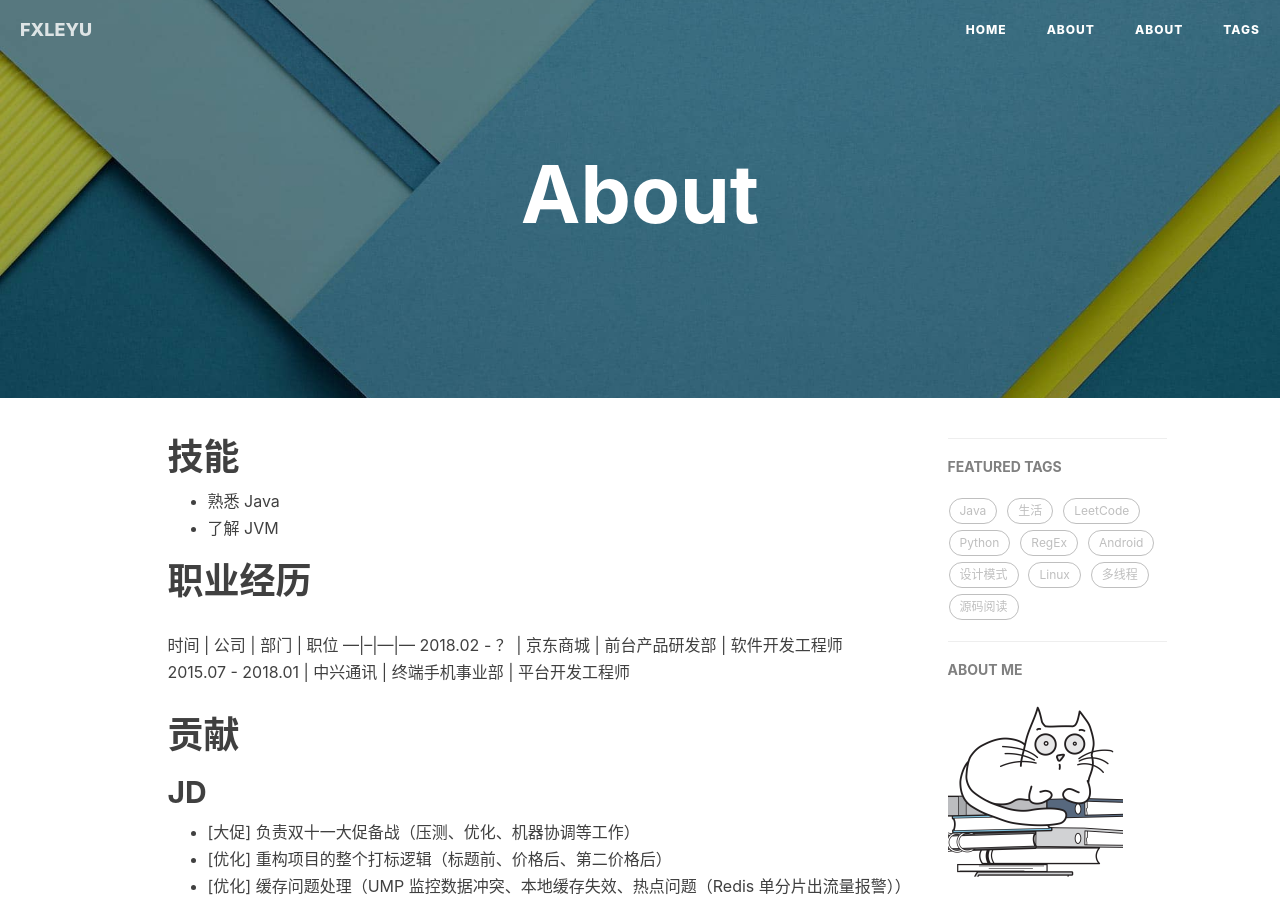
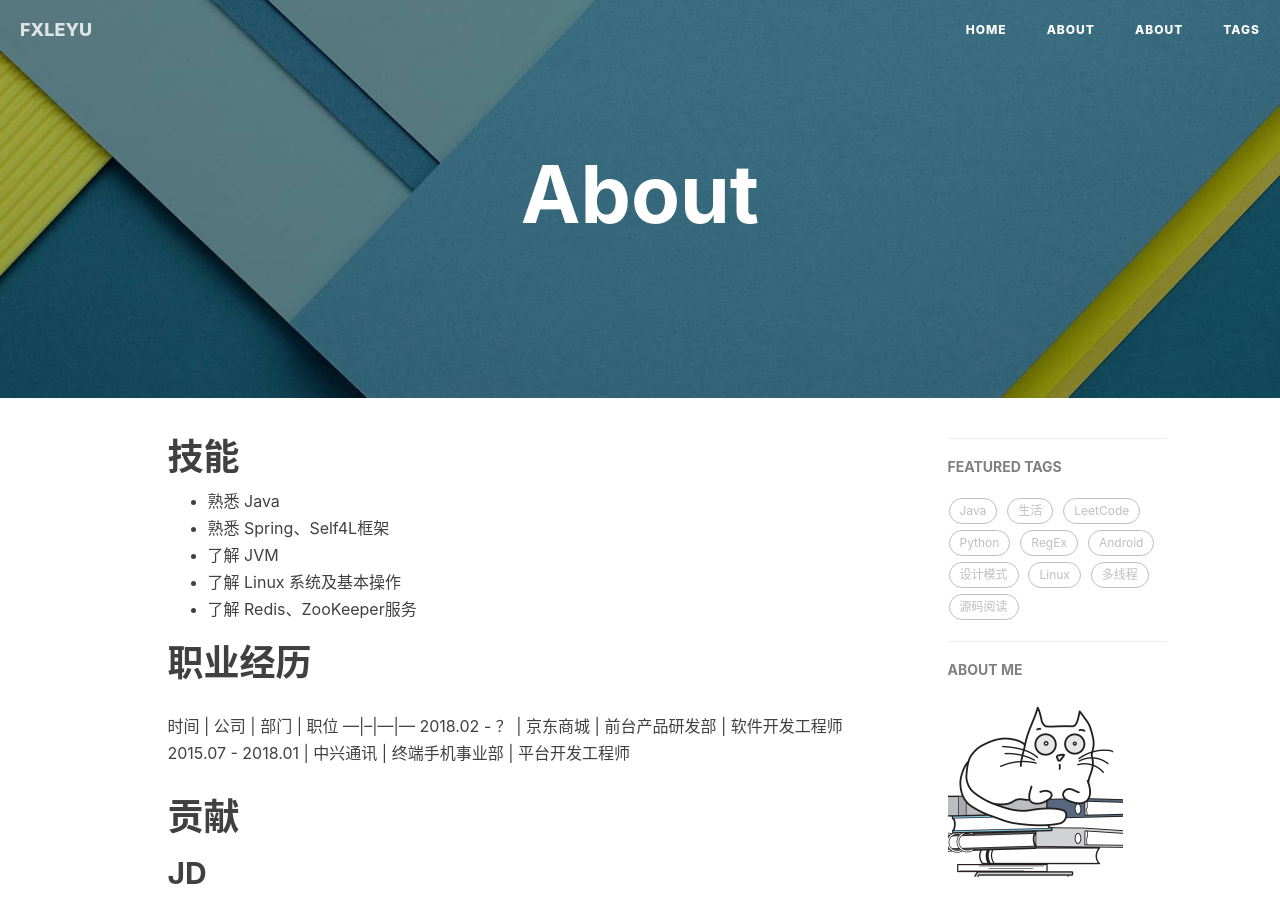
Before and after one commit to fxleyu/fxleyu.github.io, a Jekyll site: the page built from about.md, in a window 1280 px wide and 900 px high. Built offline with Jekyll 4.4.1, drawn with Linux system fonts in a browser that asks for light colours; nearby versions of some CDN libraries; comment, search, counter and statistics services are not loaded.

Commit message:
UPDATE 技能列表

```diff
--- a/about.md
+++ b/about.md
@@ -4,7 +4,10 @@ title: About
 ---
 # 技能
 - 熟悉 Java
+- 熟悉 Spring、Self4L框架
 - 了解 JVM
+- 了解 Linux 系统及基本操作
+- 了解 Redis、ZooKeeper服务
 
 # 职业经历
 时间  | 公司 | 部门 | 职位
```
